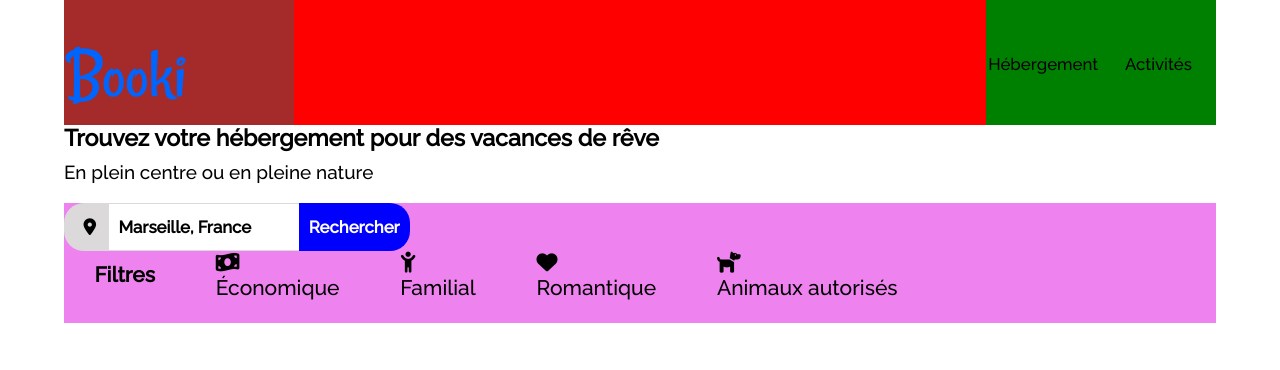
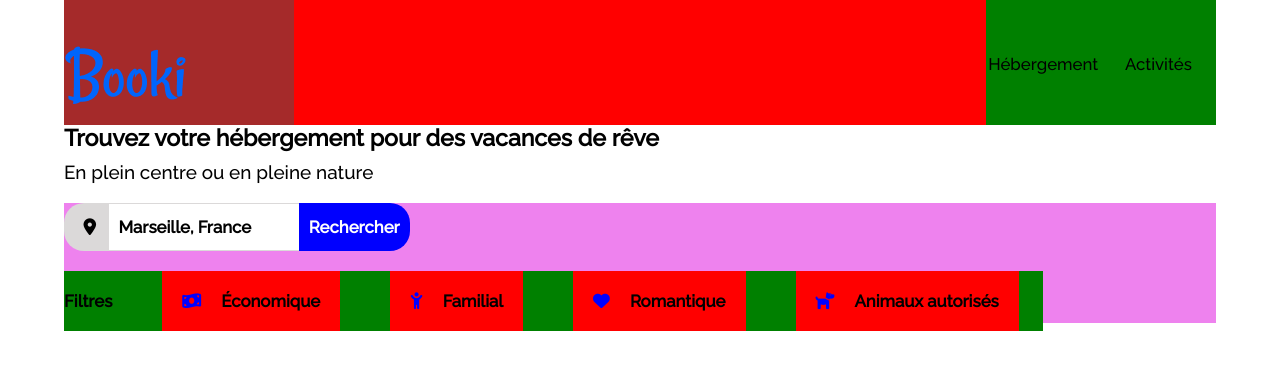
Before and after one commit to monkeycs60/P2_serizay_clement, a plain HTML site: page index.html in a window 1280 px wide. Drawn offline with Linux system fonts and the light colour scheme.

Commit message:
moitié filter

```diff
--- a/css/style.css
+++ b/css/style.css
@@ -172,13 +172,45 @@ display: none;
 }
 
 .filter-pannel {
-  height: auto;
-  width: 75%;
+  height: 50%;
+  width: 85%;
   display: flex;
-  justify-content: space-around;
+  justify-content: left;
   align-items: center;
-  border-top: 20px;
+  flex-wrap: wrap;
+  /* gap: 15%; */
+  margin-top: 20px;
+  font-size: 80%;
+  background: green;
+  font-weight: 900;
 }
 
 .filter-pannel__title {
 }
+
+/* select every div of the filter pannel (to exclude h4 title) */
+.filter-pannel div {
+  display: flex;
+  justify-content: space-around;
+  align-items: center;
+  gap: 20px;
+  width: auto;
+  height: 100%;
+  background: red;
+  margin-left: 50px;
+  word-wrap: break-word;
+  padding: 20px;
+}
+
+.filter-pannel i {
+  color: blue;
+  border-radius: 50%;
+  text-align: center;
+}
+.filter-pannel p {
+
+}
+
+.filter-pannel__economique__logo {
+
+}
--- a/index.html
+++ b/index.html
@@ -52,7 +52,9 @@
 
 
                     <div class="filter-pannel__economique">
+                        <span class="filter-pannel__economique__logo">
                         <i class="fa-solid fa-money-bill-wave"></i>
+                        </span>
                         <p>Économique</p>
                     </div>
 
```
